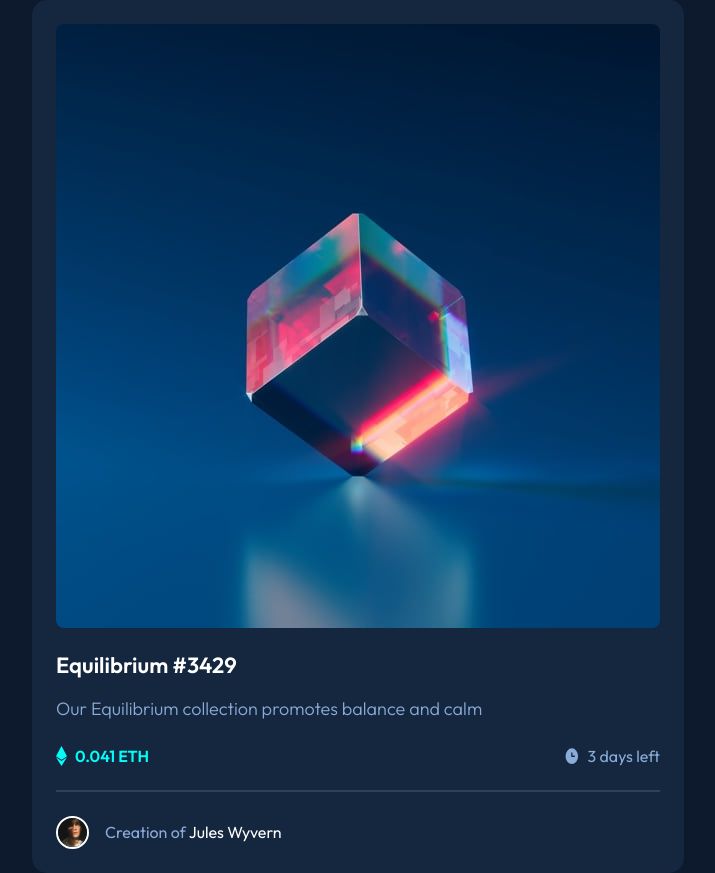
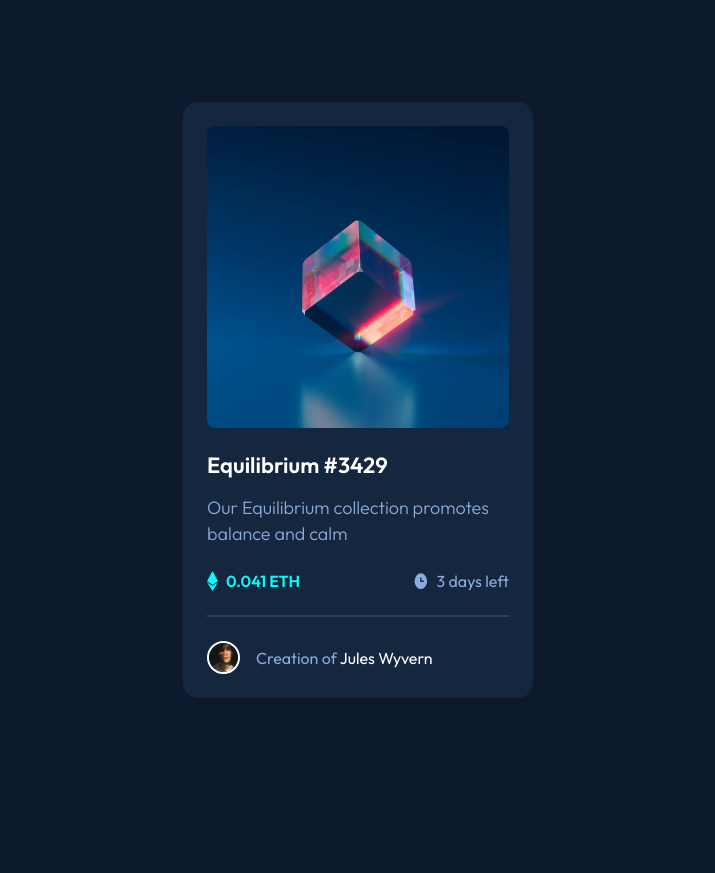
Before and after one commit to danilo2420/FEM_NFTPreviewCardComponent, a website built with Vite: page index.html in a window 1280 px wide. Shown: the whole page, without its empty margins (282-997 px from the left). After the commit the page ends 800 px from the top, so only its background shows below. Built offline with nearby package versions, Linux system fonts and the light colour scheme.

Commit message:
Finish basic version

```diff
--- a/styles/style.css
+++ b/styles/style.css
@@ -102,3 +102,13 @@ body {
 .content__bottom__username span {
     color: var(--white);
 }
+
+@media (min-width: 600px) {
+    body {
+        padding: 70px 0px;
+    }
+
+    .container {
+        width: 350px;
+    }
+}
```
